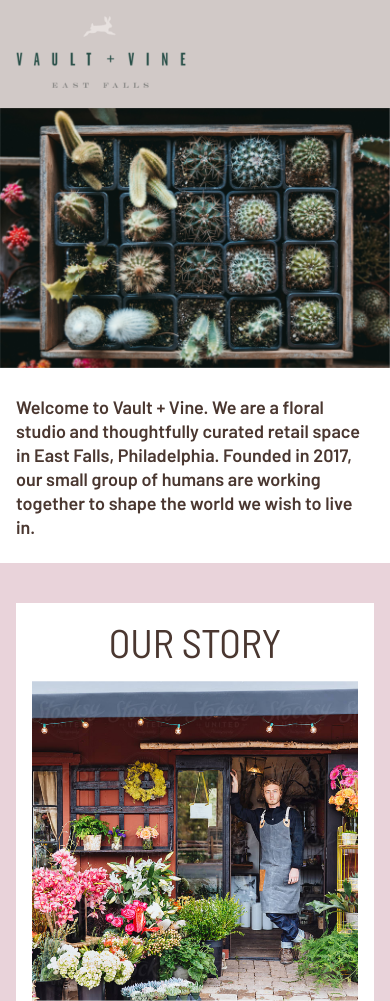
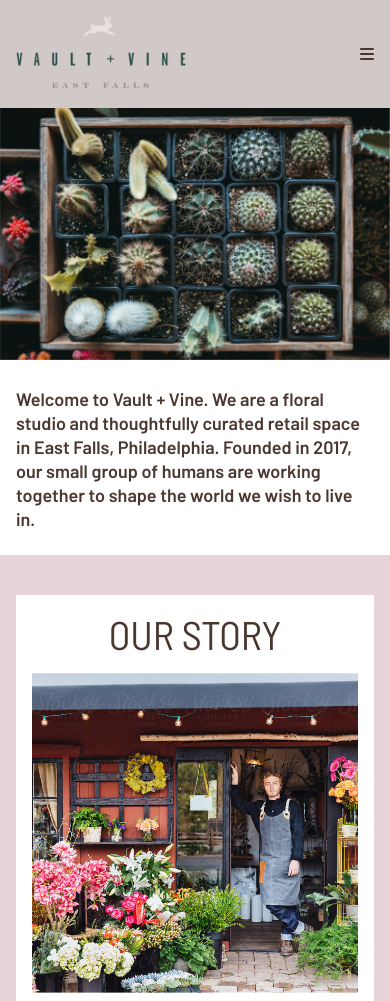
Before and after one commit to sgc57/Web2Homework, a website: page deploy/index.html in a window 390 px wide. Shown: the top 1001 px of the page. Drawn offline with Linux system fonts and the light colour scheme.

Commit message:
nav working sorta

```diff
--- a/deploy/index.html
+++ b/deploy/index.html
@@ -21,7 +21,11 @@
                     <img src="img/logo.png" alt="logo">
                 </a>
                 </section>
-                <nav>
+                <aside id="burger-container">
+                    <button id="burger-btn">
+                        <i class="fa-solid fa-bars"></i>
+                    </button>
+                </aside>
                     <nav id="main-menu">
                         <aside class="hide-for-lg">
                            <button id="close-btn">
@@ -37,7 +41,7 @@
                            </ul>
                         </section>
                      </nav>
-                </nav>
+
             </div>
         </header>
     <section id="hero">
--- a/dev/scss/base/_base.scss
+++ b/dev/scss/base/_base.scss
@@ -46,3 +46,9 @@
         display: none;
     }
 }
+
+.hide-for-lg{
+    @include lg {
+        display: none;
+    }
+}
--- a/dev/scss/layout/_header.scss
+++ b/dev/scss/layout/_header.scss
@@ -2,13 +2,43 @@
     Header
 ============= */
 
-header{
+header {
     background-color: var(--dark-beige);
     width: 100%;
+    position: fixed;
 
-    img{
-        padding: 16px;
-        width: 170px;
+>div{
+
+    display: grid;
+    grid-template-columns: 50% auto;
+
+    #logo {
+        display: flex;
+        img {
+            padding: 16px;
+            width: 170px;
+        }
     }
 
+
+    #burger-container {
+        display: flex;
+        justify-content: flex-end;
+        align-items: center;
+
+        @include lg {
+            display: none;
+        }
+
+        button {
+            border: none;
+            background-color: transparent;
+            color: var(--bark-brown);
+            padding: 16px;
+        }
+
+    }
+
+
 }
+}
--- a/dev/scss/sections/_hero.scss
+++ b/dev/scss/sections/_hero.scss
@@ -1,4 +1,5 @@
 .hero-img{
+    margin-top: 100px;
     width: 100%;
 }
 
```
Also changed, not shown: deploy/flora.html (+6 -2 lines), deploy/css/styles.css, 4 other files.
